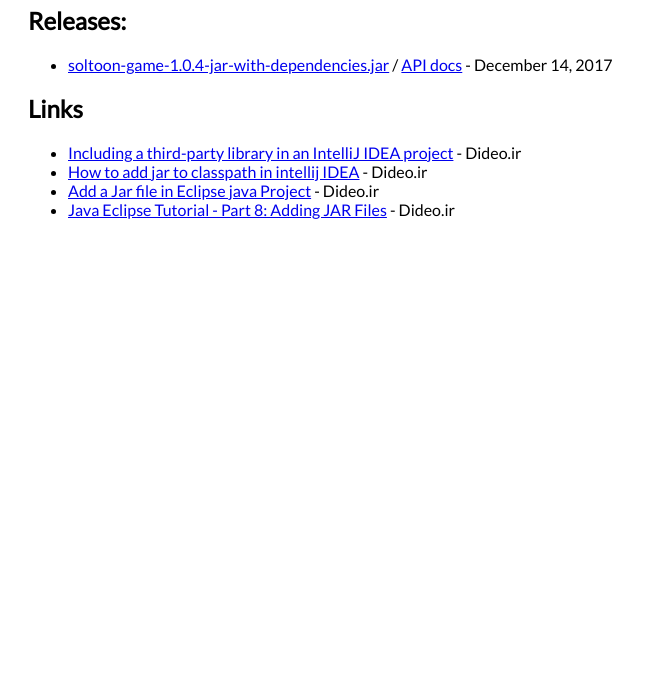
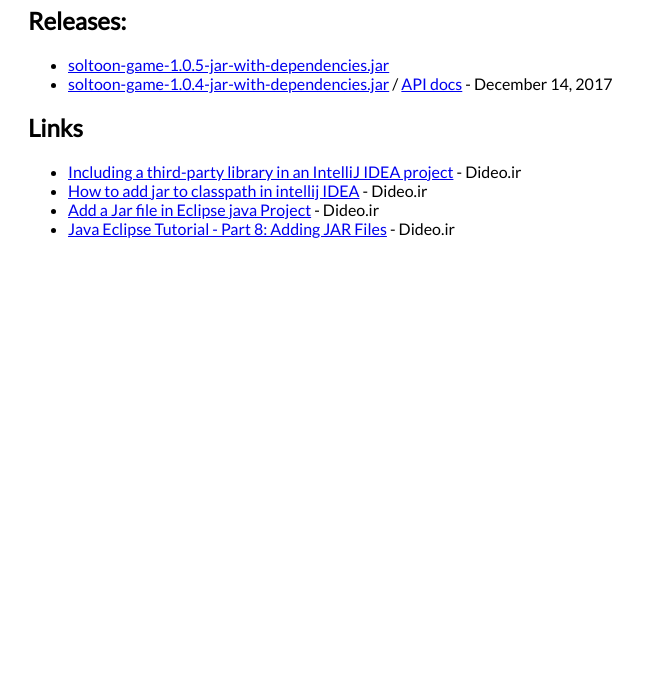
Before and after one commit to Soltoon/soltoon.github.io, a plain HTML site: page index.html in a window 1280 px wide. Shown: the part 104-800 px from the top of the page, without its empty margins (0-646 px from the left). Drawn offline with Linux system fonts and the light colour scheme.

Commit message:
Version 1.0.5

```diff
--- a/index.html
+++ b/index.html
@@ -19,6 +19,9 @@
 
 <h2>Releases:</h2>
 <ul>
+    <li>
+    	<a href="releases/1.0.5/soltoon-game-1.0.5-jar-with-dependencies.jar">soltoon-game-1.0.5-jar-with-dependencies.jar</a>
+    </li>
     <li><a href="releases/1.0.4/soltoon-game-1.0.4-jar-with-dependencies.jar">soltoon-game-1.0.4-jar-with-dependencies.jar</a>
         / <a href="releases/1.0.4/api-docs/">API docs</a> - December 14, 2017
     </li>
```
Also changed, not shown: 2 other files.
